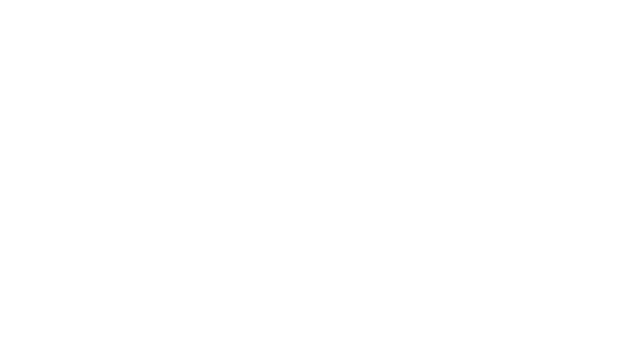
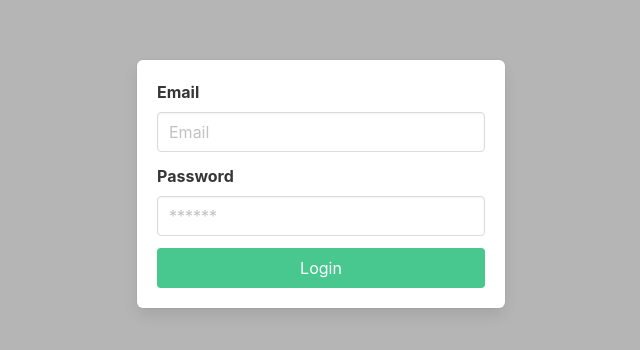
Before and after one commit to zumardirahman/frontend-react-redux, a React (Create React App) app: page /login in a window 1280 px wide. Before the commit this address had no page. Shown: the part 216-566 px from the top of the page, without its empty margins (319-959 px from the left). Built offline with nearby package versions, Linux system fonts and the light colour scheme.

Commit message:
templating-part 2 | login

```diff
--- a/src/App.js
+++ b/src/App.js
@@ -1,5 +1,6 @@
 import { BrowserRouter, Routes, Route } from "react-router-dom";
 import Dashboard from "./pages/Dashboard"; //import komponen
+import Login from "./components/Login";//form login tidak berada dalam layout
 
 function App() {
   return (
@@ -7,6 +8,7 @@ function App() {
       <BrowserRouter>
         <Routes>
           <Route path="/dashboard" element={<Dashboard />} /> {/* pada elemen adalah componen yang aka di render */}
+          <Route path="/login" element={<Login />} />
         </Routes>
       </BrowserRouter>
     </div>
--- /dev/null
+++ b/src/components/Login.jsx
@@ -0,0 +1,35 @@
+import React from 'react'
+
+const Login = () => {
+  return (
+   <section className="hero is-success has-background-grey-light is-fullheight is-fullwidth">
+     <div className="hero-body">
+       <div className="container">
+        <div className="columns is-centered">
+            <div className="column is-4">
+                <form className='box'>
+                    <div className="field">
+                        <label  className='label'>Email</label>
+                        <div className="control">
+                            <input type="text" className="input" placeholder='Email'/>
+                        </div>
+                    </div>
+                    <div className="field">
+                        <label  className='label'>Password</label>
+                        <div className="control">
+                            <input type="password" className="input" placeholder='******'/>
+                        </div>
+                    </div>
+                    <div className="field">
+                       <button className='button is-success is-fullwidth'>Login</button>
+                    </div>
+                </form>
+            </div>
+        </div>
+       </div>
+     </div>
+   </section>
+  )
+}
+
+export default Login
--- a/src/components/Sidebar.jsx
+++ b/src/components/Sidebar.jsx
@@ -1,30 +1,31 @@
 import React from "react";
 import { NavLink } from "react-router-dom";
+import {IoPerson, IoPricetag, IoHome, IoLogOut} from "react-icons/io5"
 
 const Sidebar = () => {
   return (
     <div>
-      <aside className="menu has-shadow">
+      <aside className="menu pl-2 has-shadow">
         <p className="menu-label">General</p>
         <ul className="menu-list">
           <li>
-            <NavLink to={"/dashboard"}>Dashboard</NavLink>
+            <NavLink to={"/dashboard"}><IoHome/> Dashboard</NavLink>
           </li>
           <li>
-            <NavLink to={"/products"}>Products</NavLink>
+            <NavLink to={"/products"}><IoPricetag/> Products</NavLink>
           </li>
         </ul>
         <p className="menu-label">Admin</p>
         <ul className="menu-list">
           <li>
-            <NavLink to={"/users"}>Users</NavLink>
+            <NavLink to={"/users"}><IoPerson/> Users</NavLink>
           </li>
 
         </ul>
         <p className="menu-label">Settings</p>
         <ul className="menu-list">
           <li>
-            <button className="button is-white">Logout</button>
+            <button className="button is-white"><IoLogOut/> Logout</button>
           </li>
 
         </ul>
--- a/src/pages/Dashboard.jsx
+++ b/src/pages/Dashboard.jsx
@@ -1,10 +1,11 @@
 import React from 'react'
 import Layout from './Layout'
+import Welcome from '../components/Welcome' //render komponen welcome to dashboard
 
 const Dashboard = () => {
   return (
    <Layout>
-    Zumardirahman Layout
+    <Welcome/>
    </Layout>
   )
 }
--- a/src/pages/Layout.jsx
+++ b/src/pages/Layout.jsx
@@ -1,4 +1,6 @@
 import React from 'react'
+
+//render slide partial komponen to layout
 import Navbar from '../components/Navbar'
 import Sidebar from '../components/Sidebar'
 
@@ -7,7 +9,7 @@ const layout = ({children}) => {
   return (
     <React.Fragment>
         <Navbar/>
-        <div className="columns mt-6">
+        <div className="columns mt-6" style={{minHeight: "100vh"}}>
             <div className="column is-2">
                 <Sidebar/>
             </div>
```
